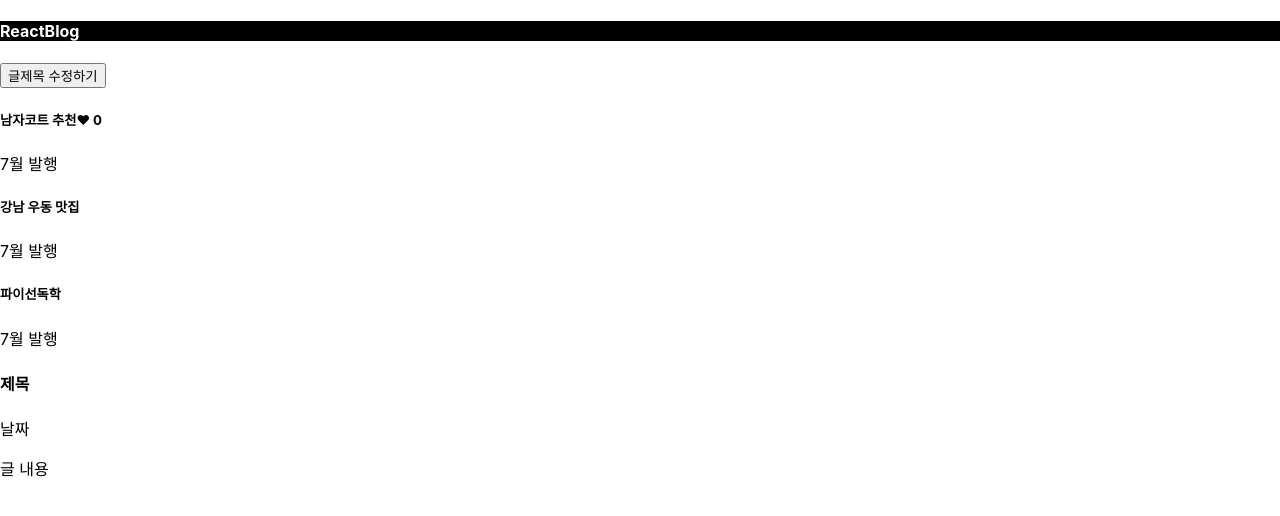
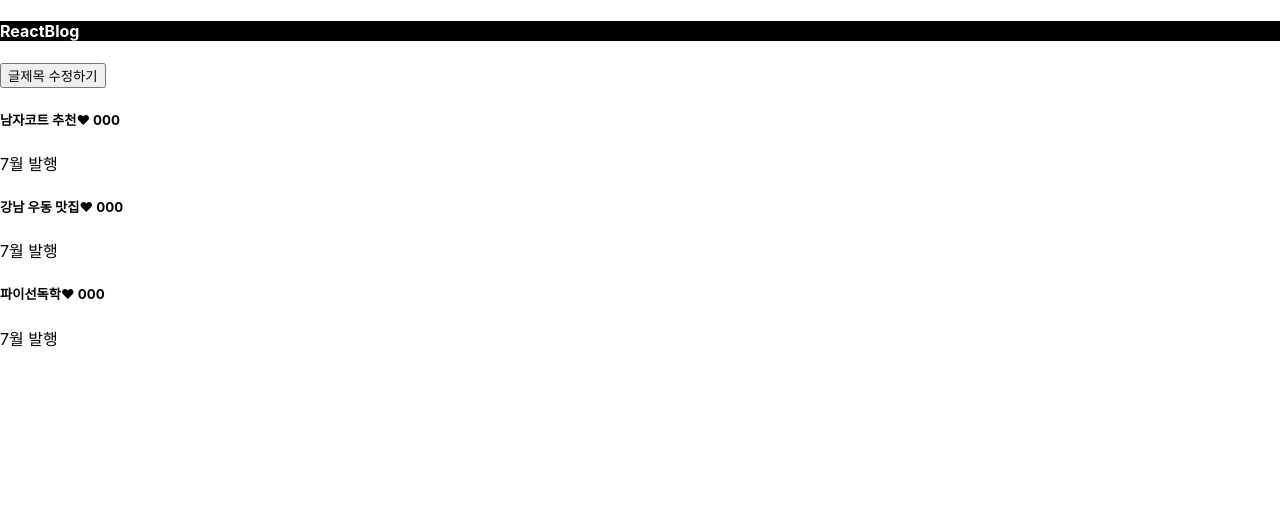
Before and after one commit to ellsagongju/react_project01, a React (Create React App) app: page / in a window 1280 px wide. Shown: the top 516 px of the page. Built offline with nearby package versions, Linux system fonts and the light colour scheme.

Commit message:
[hyojin_jo] 콜백함수, 따봉개수 각각으로 올리는 법... 숙제

```diff
--- a/src/App.css
+++ b/src/App.css
@@ -4,3 +4,7 @@
 .black-nav h4{
     color: #fff;
 }
+
+.modal{
+    background-color: #eee;
+}
--- a/src/App.js
+++ b/src/App.js
@@ -3,8 +3,22 @@ import './App.css'
 
 function App() {
   let [글제목, 글제목변경] = useState(['남자코트 추천', '강남 우동 맛집', '파이선독학'])
-  let [따봉, 따봉변경] = useState(0);
+  let [따봉, 따봉변경] = useState(['0','0','0']);
   let [modal, setModal] = useState('false');
+
+  // [1, 2, 3].map(function (a) {
+  //   console.log(a)
+  // });
+
+  // [1, 2, 3].map(function (b) {
+  //   return '12342'
+  // });
+
+  // 1, 2, 3 보다 갯수가 많아지면 어쩔꺼임.계속 숫자 늘려줄거임 ?
+  //   아니지 결국 state를 이용한다 state useState로 저장한게 array 상태니까
+  // .map을 쓸 때 array 대신 useState의 이름을 가져다 놓으면 완성임
+
+
   return (
     <div className="App">
       <div className="black-nav">
@@ -17,22 +31,51 @@ function App() {
         글제목변경(titleCopy);
       }}>글제목 수정하기</button>
 
+
+      {/* 원래 했던 코드
       <div className="blog_list">
         <h5>{글제목[0]}<span onClick={() => { 따봉변경(따봉 + 1) }}>❤</span> {따봉}</h5>
         <p>7월 발행</p>
       </div>
       <div className="blog_list">
-        <h5>{글제목[1]}</h5>
+        <h5>{글제목[1]}<span onClick={()=> {setModal( modal = true)}}>모달띄우기</span></h5>
         <p>7월 발행</p>
       </div>
       <div className="blog_list">
         <h5>{글제목[2]}</h5>
         <p>7월 발행</p>
-      </div>
+      </div> */}
 
-      <Modal></Modal>
+      {/* 콜백함수를 쓰게 되면 */}
+        {/* {
+          글제목.map(function(a){
+            return(
+              <div className="blog_list">
+                <h5>{a}<span onClick={() => { 따봉변경(따봉 + 1) }}>❤</span> {따봉}</h5>
+                <p>7월 발행</p>
+              </div>
+            )
+          })
+      } */}
+
+      {/* array 개수만큼 숫자가 늘어나는 정수 i */}
+              {
+          글제목.map(function(a, i){
+            return(
+              <div className="blog_list">
+                <h5>{글제목[i]}<span onClick={() => {
+                  따봉변경(따봉[i].map(function (a,i) {
+                    따봉 = 따봉+ 1;
+                  }))
+                }}>❤</span> {따봉}</h5>
+                <p>7월 발행</p>
+              </div>
+            )
+          })
+        }
+
         {
-          modal == 2 ? <Modal></Modal> : null
+          modal === true ? <Modal/> : null
         }
         {/* 조건식 ? 참일 떄 실행할 코드 : 거짓일 때 실행할 코드 */}
 
```
Also changed, not shown: src/ex_group/ex.css (renamed from src/ex.css), src/ex_group/ex.js (renamed from src/ex.js).
